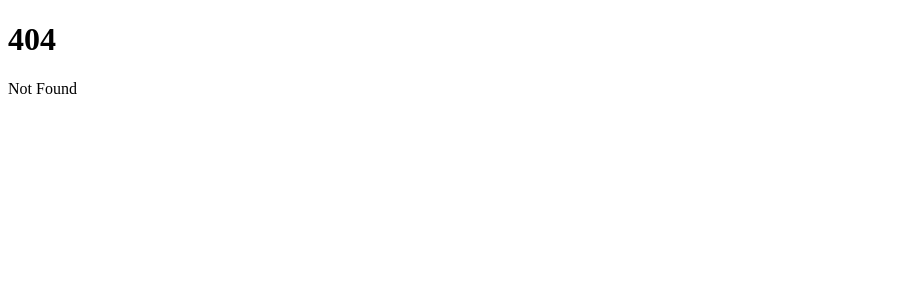
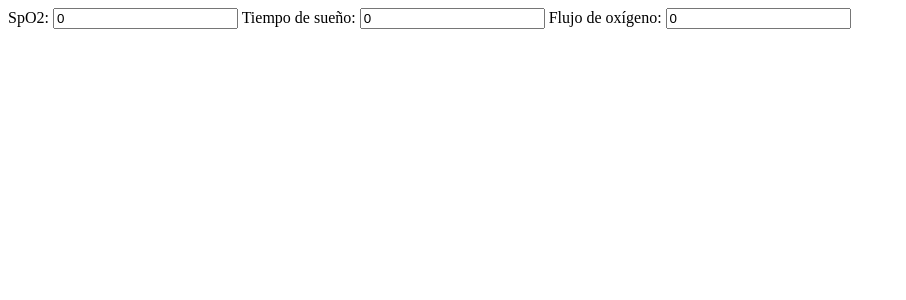
Before and after one commit to benipasto/HypoxIA-frontend, a SvelteKit app in the folder prueba-svelte-grafico/graficotest/: page /graficolinea in a window 1280 px wide. Before the commit this address had no page. Shown: the top 300 px of the page, without its empty margins (0-906 px from the left). Built offline with nearby package versions, Linux system fonts and the light colour scheme.

Commit message:
(no funca en modo line) 3/6 mañana primer entrega
bueno, algo funciona. a mimir

```diff
--- a/prueba-svelte-grafico/graficotest/src/htmlcss/cargahipoxica.html
+++ b/prueba-svelte-grafico/graficotest/src/htmlcss/cargahipoxica.html
@@ -7,7 +7,7 @@
 </head>
 <body>
     <header>
-        <div class="container">
+        <div class="container"> <!--buscar alguna manera de que el header sea el mismo en todas las pags sin ponerlo manual-->
             <nav>
                 <div class="logo"></div>
                 <a href="#">Inicio</a>
--- a/prueba-svelte-grafico/graficotest/src/htmlcss/cargarpdf.html
+++ b/prueba-svelte-grafico/graficotest/src/htmlcss/cargarpdf.html
@@ -8,7 +8,7 @@
 </head>
 <body>
     <header>
-        <div class="container">
+        <div class="container"> <!--buscar alguna manera de que el header sea el mismo en todas las pags sin ponerlo manual-->
             <nav>
                 <div class="logo"></div>
                 <a href="#">Inicio</a>
--- /dev/null
+++ b/prueba-svelte-grafico/graficotest/src/routes/graficobarra/+page.svelte
@@ -0,0 +1,93 @@
+
+<script lang="ts">
+  import { onMount } from 'svelte';
+  import {
+    Chart,
+    BarController,
+    BarElement,
+    CategoryScale,
+    LinearScale,
+    Title,
+    Tooltip,
+    Legend,
+  } from 'chart.js';
+  import type { ChartConfiguration } from 'chart.js';
+  import { goto } from '$app/navigation';
+
+  Chart.register(BarController, BarElement, CategoryScale, LinearScale, Title, Tooltip, Legend);
+
+  let spo2: number = 0;
+  let tiemposueño: number = 0;
+  let flujooxigeno: number = 0;
+
+  let myChart: Chart | null = null; // si no ponés que null= null tira error pq no sabe que valor tener cuando es null
+
+  const data = {
+    labels: ['SpO2', 'Tiempo de sueño', 'Flujo de oxígeno'],
+    datasets: [
+      {
+        label: 'Valores analizados',
+        data: [spo2, tiemposueño, flujooxigeno],
+        backgroundColor: [
+          'rgba(255, 134, 159, 0.4)', //cambiar color en base a lo que decida bauti
+          'rgba(98, 182, 239, 0.4)',
+          'rgba(255, 218, 128, 0.4)',
+        ],
+        borderWidth: 2,
+        borderColor: [
+          'rgba(255, 134, 159, 1)', //lo mismo acá
+          'rgba(98, 182, 239, 1)',
+          'rgba(255, 218, 128, 1)',
+        ],
+      },
+    ],
+  };
+
+  onMount(() => { //"onMount" como dice la función, hace que todo lo que esté entre llaves pase cuando se crea el gráfico
+    const ctx = (document.getElementById('myChart') as HTMLCanvasElement).getContext('2d'); //el getcontext2d no se que es pero funciona xd
+    if (ctx) {
+      myChart = new Chart(ctx, {
+        type: 'bar', //esto es el tipo de chart, hay otros tipos como de pie y gráficos, pero por ahora elegí este
+        data: data,
+        options: {
+          responsive: true,
+          maintainAspectRatio: false, //si no haces esto se cursea todo cuando achicás la ventana
+        },
+      } as ChartConfiguration);
+    }
+  });
+
+  function updateChart() { //con esto hago que cuando cambie uno de los tres valores de las variables se updatee el gráfico
+    if (myChart) {
+      myChart.data.datasets[0].data = [spo2, tiemposueño, flujooxigeno];
+      myChart.update();
+    }
+  }
+</script>
+
+<style>
+  .chart-container { /* estilizado, no lo toqué mucho x ahora*/
+    width: 80%;
+    height: 400px;
+  }
+</style>
+
+<div>
+  <label>
+    SpO2:
+    <input type="number" bind:value={spo2} on:keydown={(e) => e.key === 'Enter' && updateChart()} />
+  </label>
+  <label>
+    Tiempo de sueño:
+    <input type="number" bind:value={tiemposueño} on:keydown={(e) => e.key === 'Enter' && updateChart()} />
+  </label>
+  <label>
+    Flujo de oxígeno:
+    <input type="number" bind:value={flujooxigeno} on:keydown={(e) => e.key === 'Enter' && updateChart()} />
+  </label>
+  <button on:click={() => goto('/graficolinea')}>Ir a gráfico de línea</button>
+</div>
+
+<div class="chart-container"> <!--esto para desps el css, si no lo meto en un container va a ser para quilombo xd-->
+  <canvas id="myChart"></canvas>
+</div>
--- /dev/null
+++ b/prueba-svelte-grafico/graficotest/src/routes/graficolinea/+page.svelte
@@ -0,0 +1,98 @@
+<script lang="ts">
+  import { onMount } from 'svelte';
+  import {
+    Chart,
+    LineController,
+    LineElement,
+    CategoryScale,
+    LinearScale,
+    Title,
+    Tooltip,
+    Legend,
+  } from 'chart.js';
+  import type { ChartConfiguration } from 'chart.js';
+
+  Chart.register(LineController, LineElement, CategoryScale, LinearScale, Title, Tooltip, Legend);
+
+  let spo2: number[] = [0]; // Datos de SpO2 como array
+  let tiemposueño: number[] = [0]; // Datos de Tiempo de sueño como array
+  let flujooxigeno: number[] = [0]; // Datos de Flujo de oxígeno como array
+
+  let myChart: Chart | null = null;
+
+  const data = {
+    labels: ['SpO2', 'Tiempo de sueño', 'Flujo de oxígeno'],
+    datasets: [
+      {
+        label: 'SpO2',
+        data: spo2,
+        backgroundColor: 'rgba(255, 134, 159, 0.4)',
+        borderColor: 'rgba(255, 134, 159, 1)',
+        borderWidth: 2,
+      },
+      {
+        label: 'Tiempo de sueño',
+        data: tiemposueño,
+        backgroundColor: 'rgba(98, 182, 239, 0.4)',
+        borderColor: 'rgba(98, 182, 239, 1)',
+        borderWidth: 2,
+      },
+      {
+        label: 'Flujo de oxígeno',
+        data: flujooxigeno,
+        backgroundColor: 'rgba(255, 218, 128, 0.4)',
+        borderColor: 'rgba(255, 218, 128, 1)',
+        borderWidth: 2,
+      },
+    ],
+  };
+
+  onMount(() => {
+    const ctx = (document.getElementById('myChart') as HTMLCanvasElement).getContext('2d');
+    if (ctx) {
+      myChart = new Chart(ctx, {
+        type: 'bar', // Cambiar el tipo de gráfico a lineal
+        data: data,
+        options: {
+          responsive: true,
+          maintainAspectRatio: false,
+        },
+      } as ChartConfiguration);
+    }
+  });
+
+  function updateChart() {
+    if (myChart) {
+      myChart.data.datasets[0].data = spo2;
+      myChart.data.datasets[1].data = tiemposueño;
+      myChart.data.datasets[2].data = flujooxigeno;
+      myChart.update();
+    }
+  }
+</script>
+
+<style>
+  .chart-container {
+    width: 80%;
+    height: 400px;
+  }
+</style>
+
+<div>
+  <label>
+    SpO2:
+    <input type="number" bind:value={spo2[0]} on:keydown={(e) => e.key === 'Enter' && updateChart()} />
+  </label>
+  <label>
+    Tiempo de sueño:
+    <input type="number" bind:value={tiemposueño[0]} on:keydown={(e) => e.key === 'Enter' && updateChart()} />
+  </label>
+  <label>
+    Flujo de oxígeno:
+    <input type="number" bind:value={flujooxigeno[0]} on:keydown={(e) => e.key === 'Enter' && updateChart()} />
+  </label>
+</div>
+
+<div class="chart-container">
+  <canvas id="myChart"></canvas>
+</div>
```
Also changed, not shown: prueba-svelte-grafico/graficotest/src/routes/+page.svelte (deleted, +0 -91 lines), prueba-svelte-grafico/graficotest/chartantiguo/Chart.svelte (renamed from prueba-svelte-grafico/graficotest/src/components/Chart.svelte), prueba-svelte-grafico/graficotest/chartantiguo/data.js (renamed from prueba-svelte-grafico/graficotest/src/components/data.js).
